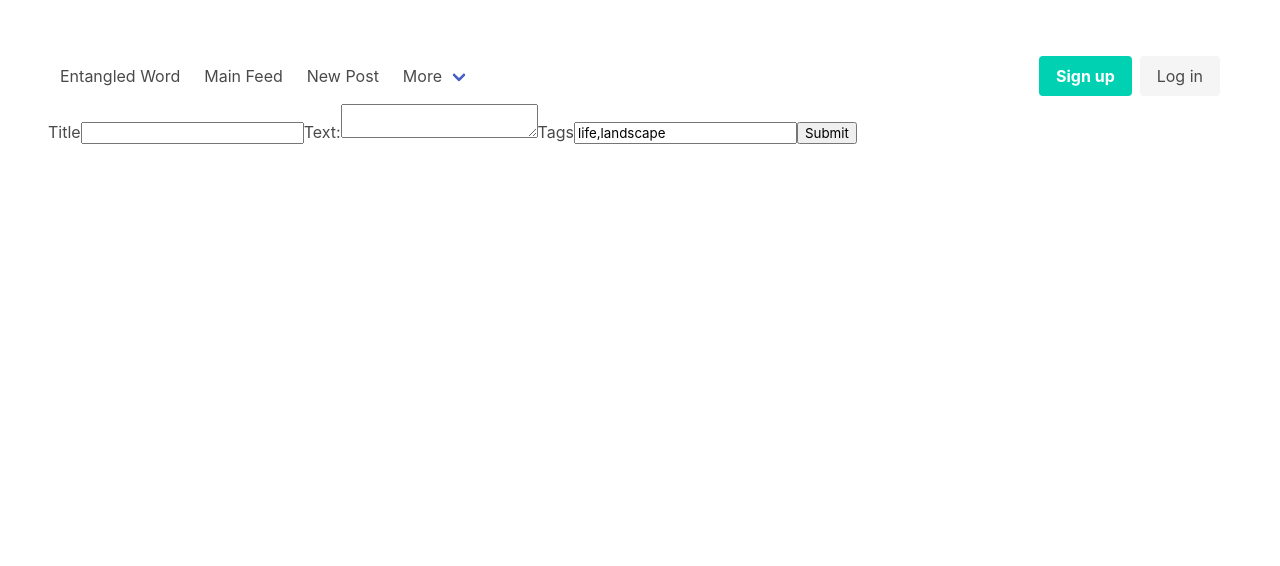
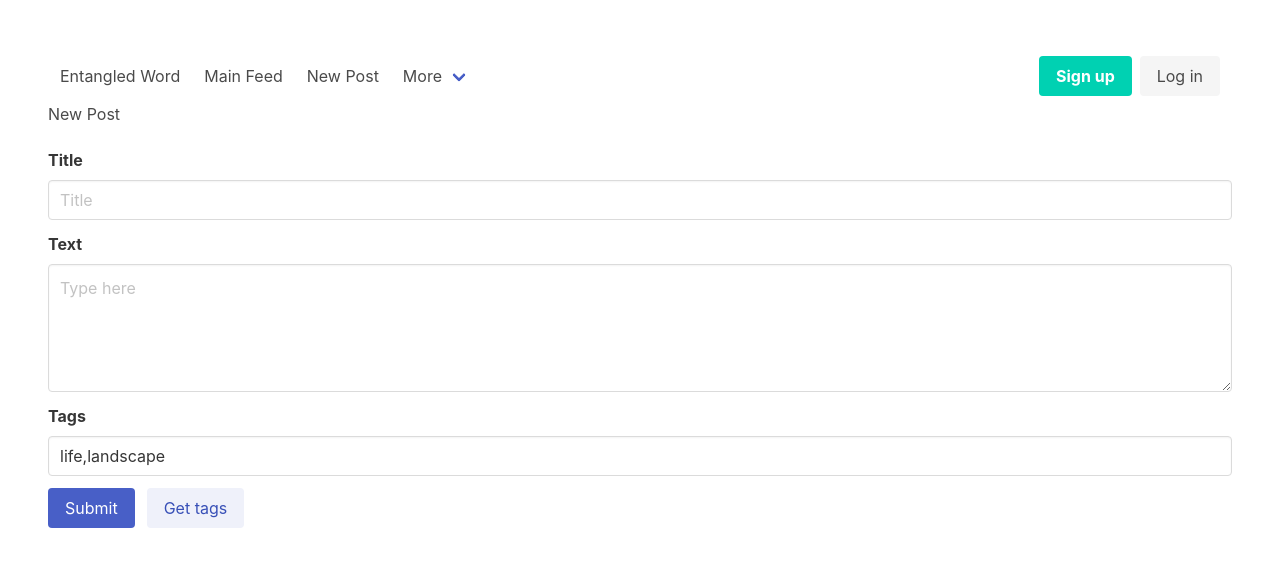
Before and after one commit to reactMGroup/final-project, a React (Create React App) app: page /new in a window 1280 px wide. Shown: the top 566 px of the page. Built offline with nearby package versions, Linux system fonts and the light colour scheme.

Commit message:
Post form formatted with BUlma

```diff
--- a/src/components/blogpost/blogpost-form.jsx
+++ b/src/components/blogpost/blogpost-form.jsx
@@ -1,4 +1,5 @@
 import { create } from '../../services/blogpost.js'
+import { clusterize } from '../../services/intellexer.js'
 const { Component } = require("react")
 
 class PostForm extends Component {
@@ -17,12 +18,16 @@ class PostForm extends Component {
         this.handleChange = this.handleChange.bind(this);
         this.handleSubmit = this.handleSubmit.bind(this);
         this.extractTags = this.extractTags.bind(this);
-
+        this.getTags = this.getTags.bind(this);
     }
 
     // componentDidMount() {
 
     // }
+
+    getTags() {
+        clusterize().then(response => console.log(response));
+    }
 
     handleSubmit(event) {
         const toSave = {
@@ -51,17 +56,34 @@ class PostForm extends Component {
         const tagsValue = this.state.tags.join(',');
         return (
             <form onSubmit={this.handleSubmit}>
-                <label>Title
-                <input id='title' value={this.state.title} onChange={this.handleChange} type='text'></input>
-                </label>
-                <label>
-                    Text:
-              <textarea id='text' value={this.state.text} onChange={this.handleChange} />
-                </label>
-                <label>Tags
-                <input id='tags' value={tagsValue} onChange={this.handleChange} type='text'></input>
-                </label>
-                <input type="submit" value="Submit" />
+                <h3 className="subtitle is-6">New Post</h3>
+                <div class="field">
+                    <label class="label">Title</label>
+                    <div class="control">
+                        <input id='title' value={this.state.title} onChange={this.handleChange} type='text' className="input" placeholder="Title" />
+                    </div>
+                </div>
+                <div class="field">
+                    <label class="label">Text</label>
+                    <div class="control">
+                        <textarea id='text' value={this.state.text} onChange={this.handleChange} className="textarea" placeholder="Type here"></textarea>
+                    </div>
+                </div>
+                <div class="field">
+                    <label class="label">Tags</label>
+                    <div class="control">
+                        <input id='tags' value={tagsValue} onChange={this.handleChange} type='text' className="input" placeholder="Add tags separated with commas" />
+                    </div>
+                </div>
+
+                <div class="field is-grouped">
+                    <div class="control">
+                        <input type="submit" value="Submit" class="button is-link"></input>
+                    </div>
+                    <div class="control">
+                        <button onClick={this.getTags} class="button is-link is-light">Get tags</button>
+                    </div>
+                </div>
             </form>
         );
     }
```
